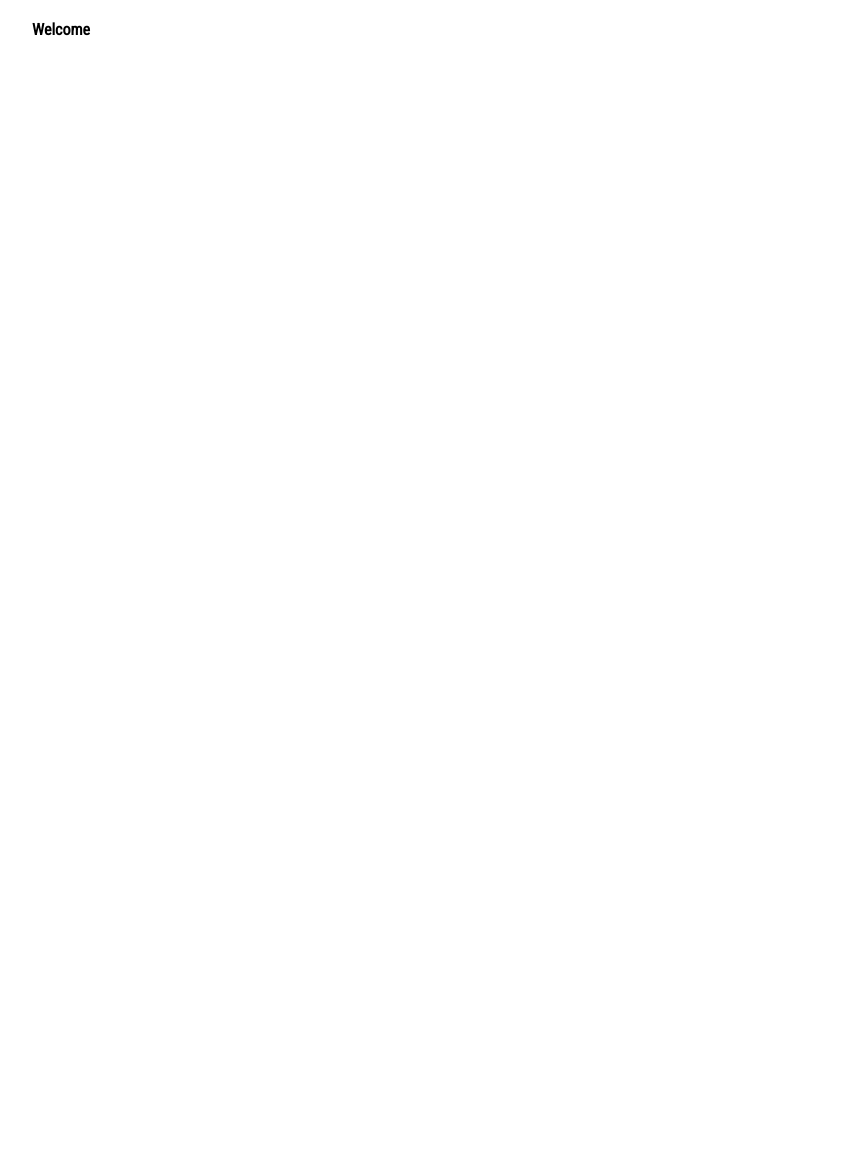
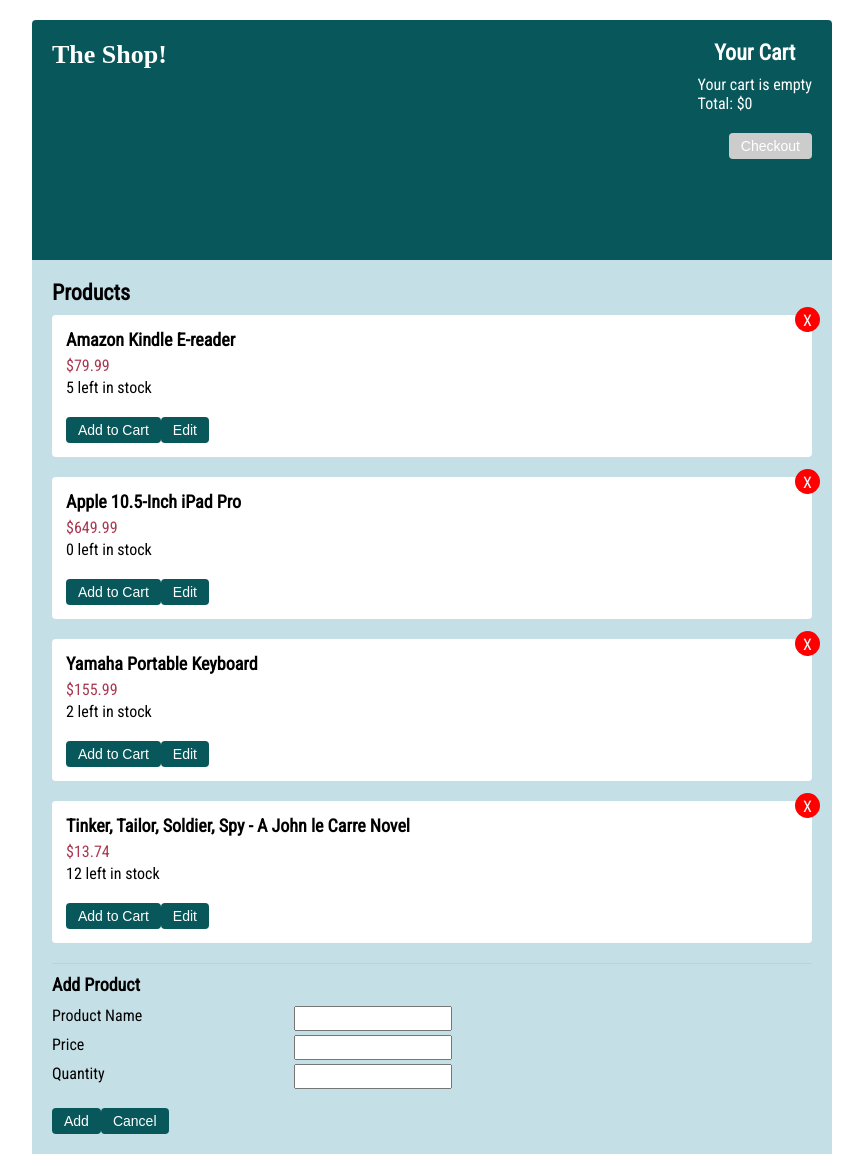
Before and after one commit to Ben-Zelinski/react_shopping_cart, a React (Create React App) app in the folder shopping_cart_boilerplate/client/: page / in a window 1280 px wide. Shown: the whole page, without its empty margins (208-1071 px from the left). Before the commit the page ends 800 px from the top, so only its background shows below. Built offline with nearby package versions, Linux system fonts and the light colour scheme; a web font is replaced by a local one.

Commit message:
Static-State Component Creation

```diff
--- a/shopping_cart_boilerplate/client/package.json
+++ b/shopping_cart_boilerplate/client/package.json
@@ -8,6 +8,7 @@
     "@testing-library/react": "^9.3.2",
     "@testing-library/user-event": "^7.1.2",
     "axios": "^0.19.2",
+    "prettier": "^2.1.2",
     "react": "^16.13.1",
     "react-dom": "^16.13.1",
     "react-scripts": "3.4.1"
--- /dev/null
+++ b/shopping_cart_boilerplate/client/src/components/AddProduct.jsx
@@ -0,0 +1,35 @@
+import React from "react";
+
+const AddProduct = () => {
+  return (
+    <div class="add-form visible">
+      <p>
+        <a class="button add-product-button">Add A Product</a>
+      </p>
+      <h3>Add Product</h3>
+      <form>
+        <div class="input-group">
+          <label for="product-name">Product Name</label>
+          <input type="text" id="product-name" value="" />
+        </div>
+
+        <div class="input-group">
+          <label for="product-price">Price</label>
+          <input type="text" id="product-price" value="" />
+        </div>
+
+        <div class="input-group">
+          <label for="product-quantity">Quantity</label>
+          <input type="text" id="product-quantity" value="" />
+        </div>
+
+        <div class="actions form-actions">
+          <a class="button">Add</a>
+          <a class="button">Cancel</a>
+        </div>
+      </form>
+    </div>
+  );
+};
+
+export default AddProduct;
--- a/shopping_cart_boilerplate/client/src/components/App.js
+++ b/shopping_cart_boilerplate/client/src/components/App.js
@@ -1,11 +1,25 @@
 import React from "react";
+import ShopHeader from "./ShopHeader";
+import Products from "./Products";
+import Data from "../lib/data";
 
-const App = () => {
-  return (
-    <div id="app">
-      <h1>Welcome</h1>
-    </div>
-  );
-};
+class App extends React.Component {
+  state = {
+    products: [],
+  };
+
+  componentDidMount() {
+    this.setState({ products: Data });
+  }
+
+  render() {
+    return (
+      <div id="app">
+        <ShopHeader />
+        <Products products={this.state.products} />
+      </div>
+    );
+  }
+}
 
 export default App;
--- /dev/null
+++ b/shopping_cart_boilerplate/client/src/components/Product.jsx
@@ -0,0 +1,22 @@
+import React from "react";
+
+const Product = ({ product }) => {
+  return (
+    <div class="product">
+      <div class="product-details">
+        <h3>{product.title}</h3>
+        <p class="price">${product.price}</p>
+        <p class="quantity">{product.quantity} left in stock</p>
+        <div class="actions product-actions">
+          <a class="button add-to-cart">Add to Cart</a>
+          <a class="button edit">Edit</a>
+        </div>
+        <a class="delete-button">
+          <span>X</span>
+        </a>
+      </div>
+    </div>
+  );
+};
+
+export default Product;
--- /dev/null
+++ b/shopping_cart_boilerplate/client/src/components/ProductList.jsx
@@ -0,0 +1,15 @@
+import React from "react";
+import Product from "./Product";
+
+const ProductList = ({ products }) => {
+  return (
+    <div class="product-listing">
+      <h2>Products</h2>
+      {products.map((product) => (
+        <Product product={product} />
+      ))}
+    </div>
+  );
+};
+
+export default ProductList;
--- /dev/null
+++ b/shopping_cart_boilerplate/client/src/components/Products.jsx
@@ -0,0 +1,14 @@
+import React from "react";
+import ProductList from "./ProductList";
+import AddProduct from "./AddProduct";
+
+const Products = ({ products }) => {
+  return (
+    <main>
+      <ProductList products={products} />
+      <AddProduct />
+    </main>
+  );
+};
+
+export default Products;
--- /dev/null
+++ b/shopping_cart_boilerplate/client/src/components/ShopHeader.jsx
@@ -0,0 +1,17 @@
+import React from "react";
+
+const ShopHeader = () => {
+  return (
+    <header>
+      <h1>The Shop!</h1>
+      <div class="cart">
+        <h2>Your Cart</h2>
+        <p>Your cart is empty</p>
+        <p>Total: $0</p>
+        <a class="button checkout disabled">Checkout</a>
+      </div>
+    </header>
+  );
+};
+
+export default ShopHeader;
--- a/shopping_cart_boilerplate/client/src/lib/data.js
+++ b/shopping_cart_boilerplate/client/src/lib/data.js
@@ -3,24 +3,24 @@ export default [
     id: 1,
     title: "Amazon Kindle E-reader",
     quantity: 5,
-    price: 79.99
+    price: 79.99,
   },
   {
     id: 2,
     title: "Apple 10.5-Inch iPad Pro",
     quantity: 0,
-    price: 649.99
+    price: 649.99,
   },
   {
     id: 3,
     title: "Yamaha Portable Keyboard",
     quantity: 2,
-    price: 155.99
+    price: 155.99,
   },
   {
     id: 4,
     title: "Tinker, Tailor, Soldier, Spy - A John le Carre Novel",
     quantity: 12,
-    price: 13.74
-  }
+    price: 13.74,
+  },
 ];
```
Also changed, not shown: 2 other files (tests, documents, lock files or other folders).
